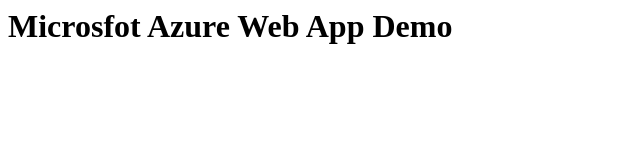
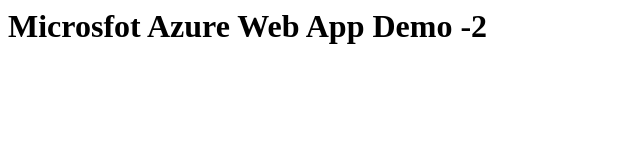
Before and after one commit to chaurs/Azuredemo, a plain HTML site: page index.html in a window 1280 px wide. Shown: the full height of the page, 0-640 px from the left. Drawn offline with Linux system fonts and the light colour scheme.

Commit message:
Update index.html

```diff
--- a/index.html
+++ b/index.html
@@ -2,6 +2,6 @@
 <title> Azure web app demo
 </title>
 <body>
-<h1> Microsfot Azure Web App Demo </h1>
+<h1> Microsfot Azure Web App Demo -2 </h1>
 </body>
 </html>
```
